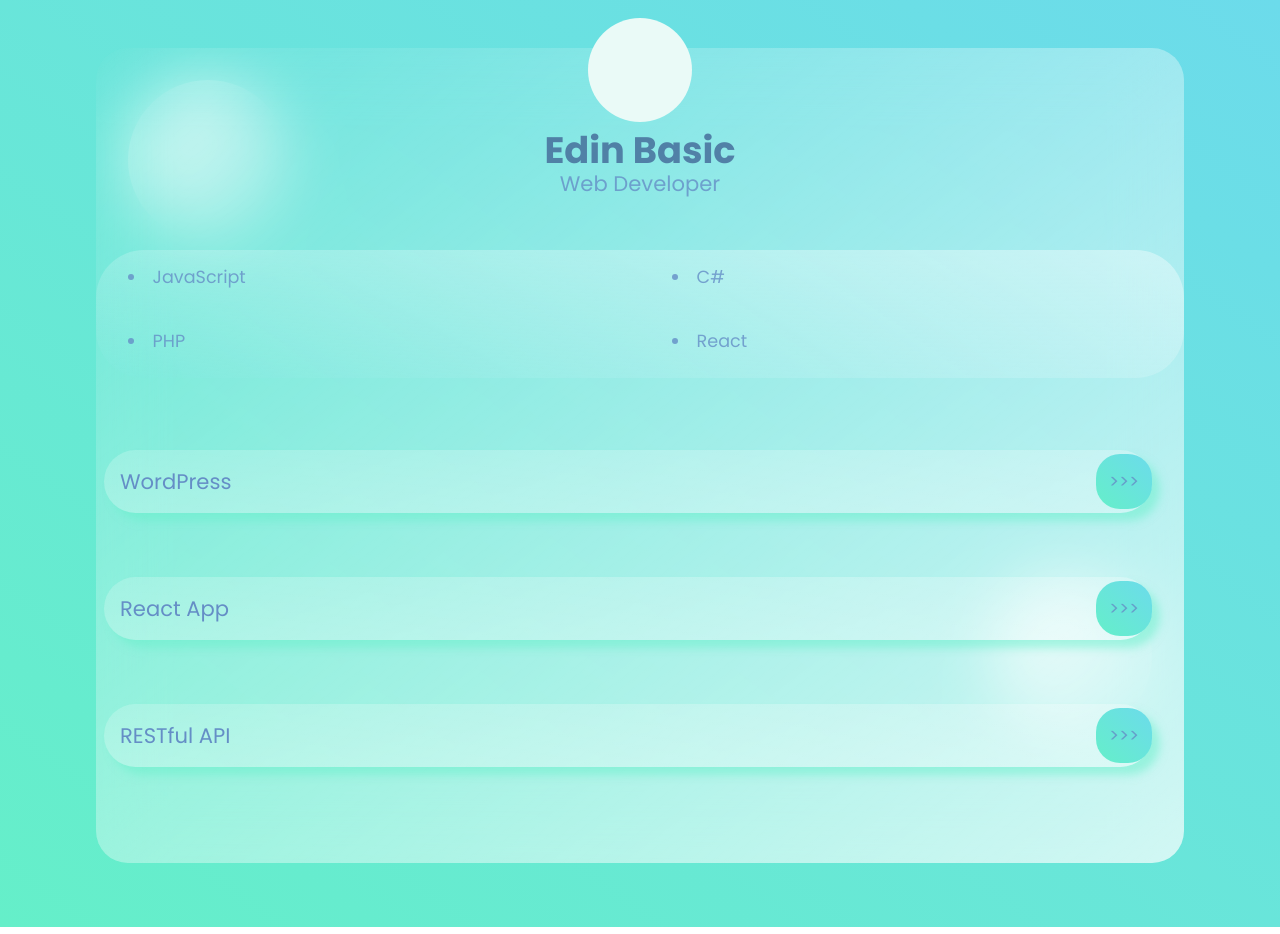
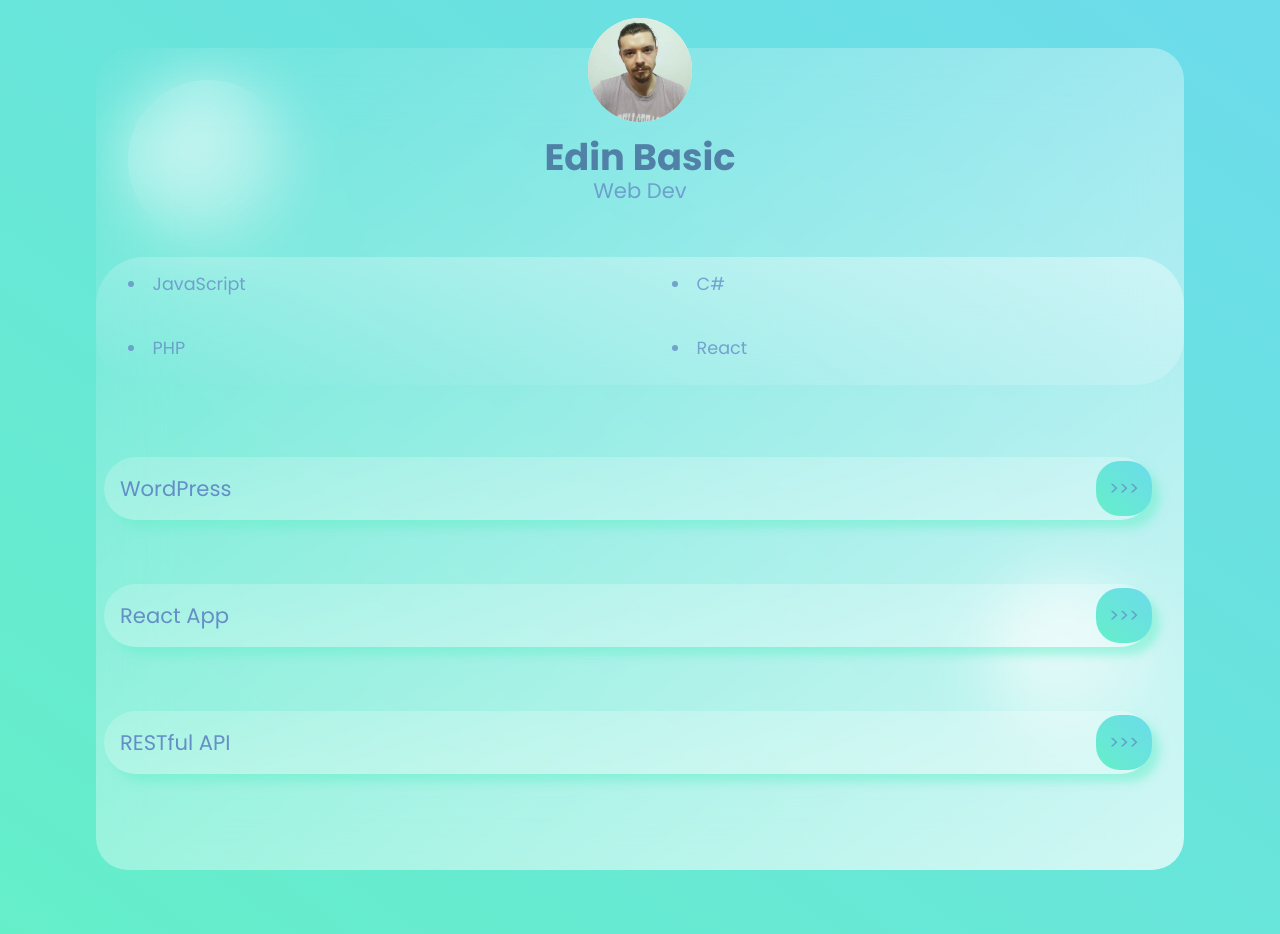
Before and after one commit to zzik/the-portfolio, a plain HTML site: page index.html in a window 1280 px wide. Drawn offline with Linux system fonts and the light colour scheme.

Commit message:
Add files via upload

```diff
--- a/index.html
+++ b/index.html
@@ -14,11 +14,14 @@
         <section class="glass">
             <div class="dashboard">
                 <div class="user">
+                <!--
                     <div class="face"></div>
+                -->
+                    <img src="./resources/BZK.jpg" class="face"></>
                 </div>
                 <div class="links">
                     <h1 class="m-title">Edin Basic</h1>
-                    <h2 class="m-title">Web Developer</h2>
+                    <h2 class="m-title">Web Dev</h2>
 
                     <div class="link">
                         <img src="" alt="">
@@ -60,13 +63,12 @@
             <div class="bio">
                 <div class="name status">
                     <h1>Edin Basic</h1>
-                    <h2 class="subtitle">Web Developer</h2>
+                    <h2 class="subtitle">Web Dev</h2>
                 </div>
                 <div class="cards">
                     <div class="card">
                         <h2 class="initial">WordPress</h2>
-                        <a href="www.github.com" class="aftermath"><h2>Code</h2></a>
-                        <a href="www.github.com" class="aftermath demo"><h2>Demo</h2></a>
+                        <a href="https://truhkers.com/" target="_blank" class="aftermath"><h2>Demo</h2></a>
                         <div class="pro"><h3>>>></h3></div>
                     </div>
                     <div class="card">
```
Also changed, not shown: resources/BZK.jpg (added), 1 other file.
